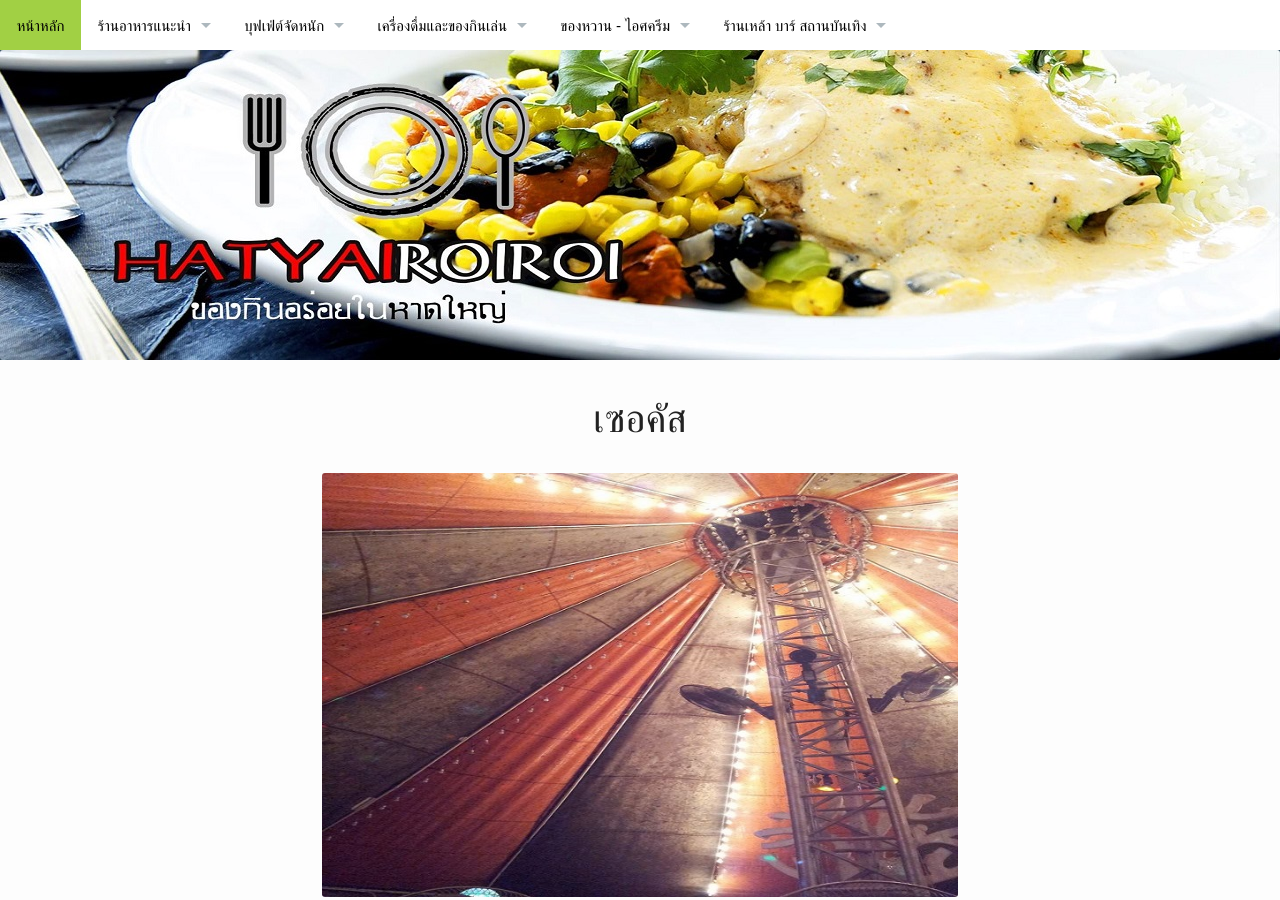
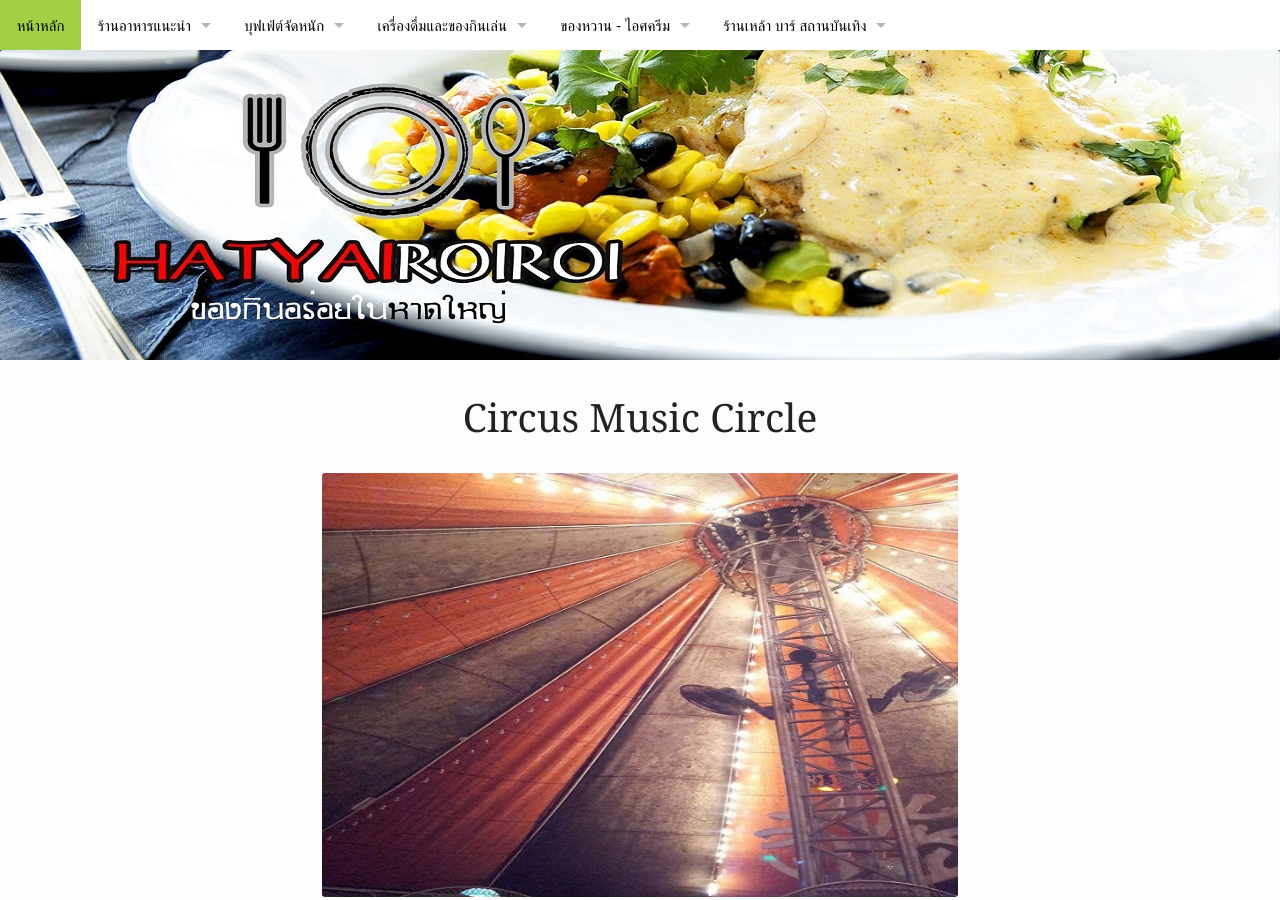
Before and after one commit to hatyairoiroi/hatyairoiroi.github.io, a Jekyll site: the page built from pages/เซอคัส.md, in a window 1280 px wide and 900 px high. Built offline with Jekyll 4.4.1, drawn with Linux system fonts in a browser that asks for light colours.

Commit message:
Update เซอคัส.md

```diff
--- a/pages/เซอคัส.md
+++ b/pages/เซอคัส.md
@@ -1,7 +1,7 @@
 ---
 layout: page
 show_meta: false
-title: "เซอคัส"
+title: "Circus Music Circle"
 header:
    image_fullwidth: "header_hatyai.jpg"
 permalink: "/เซอคัส/"
```
